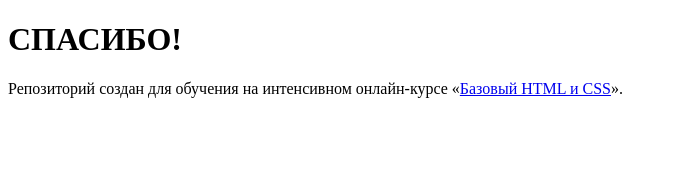
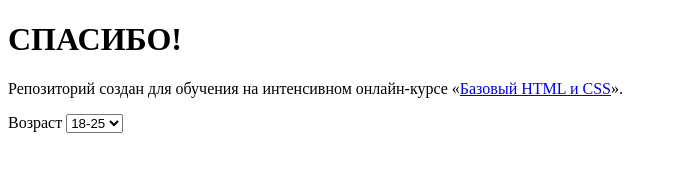
Before and after one commit to FearNothing/386961-gllacy, a plain HTML site: page index.html in a window 1280 px wide. Shown: the whole page, without its empty margins (0-677 px from the left). Drawn offline with Linux system fonts and the light colour scheme.

Commit message:
Создал меню выбора возраста

```diff
--- a/index.html
+++ b/index.html
@@ -7,5 +7,14 @@
   <body>
     <h1>СПАСИБО!</h1>
     <p>Репозиторий создан для обучения на интенсивном онлайн‑курсе «<a href="https://htmlacademy.ru/intensive/htmlcss">Базовый HTML и CSS</a>».</p>
+    <div class="field">
+       Возраст
+         <select>
+           <option value="18-25">18-25</option>
+           <option value="25-40">25-40</option>
+           <option value="40-60">40-60</option>
+           <option value="60+">60+</option>
+         </select>
+       </div>
   </body>
 </html>
```
